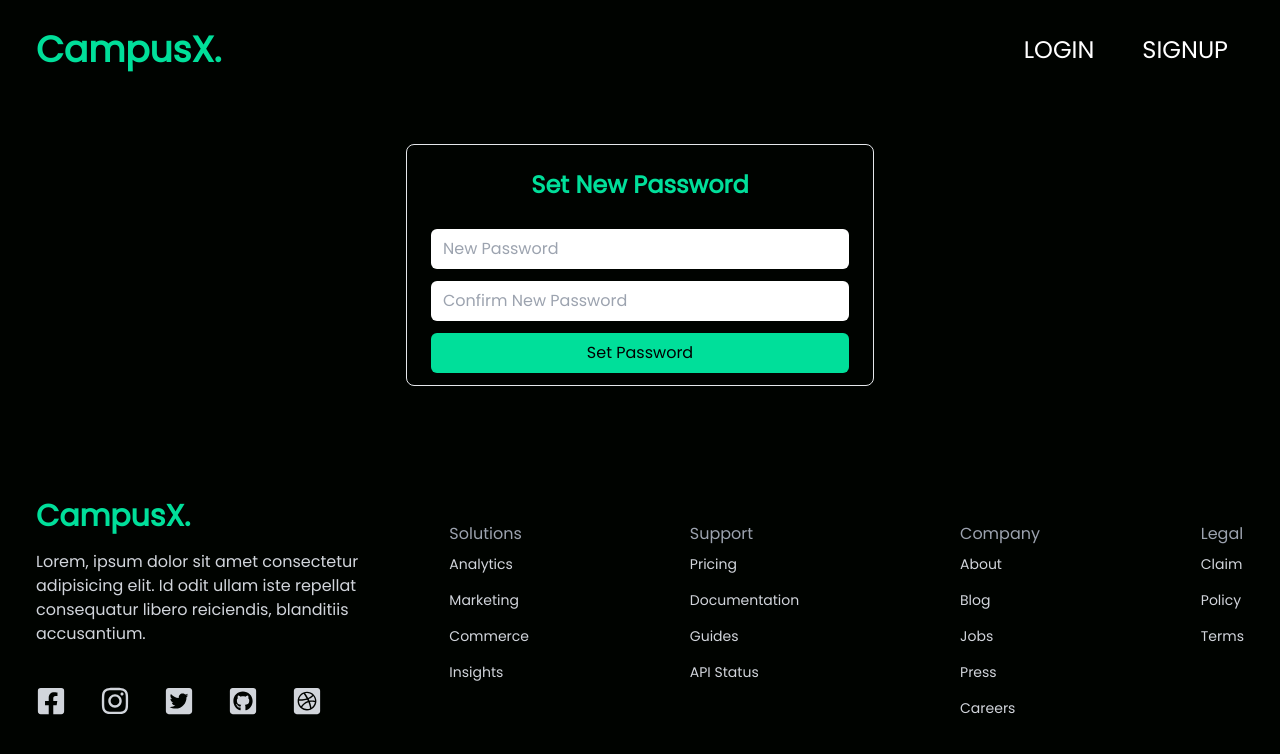
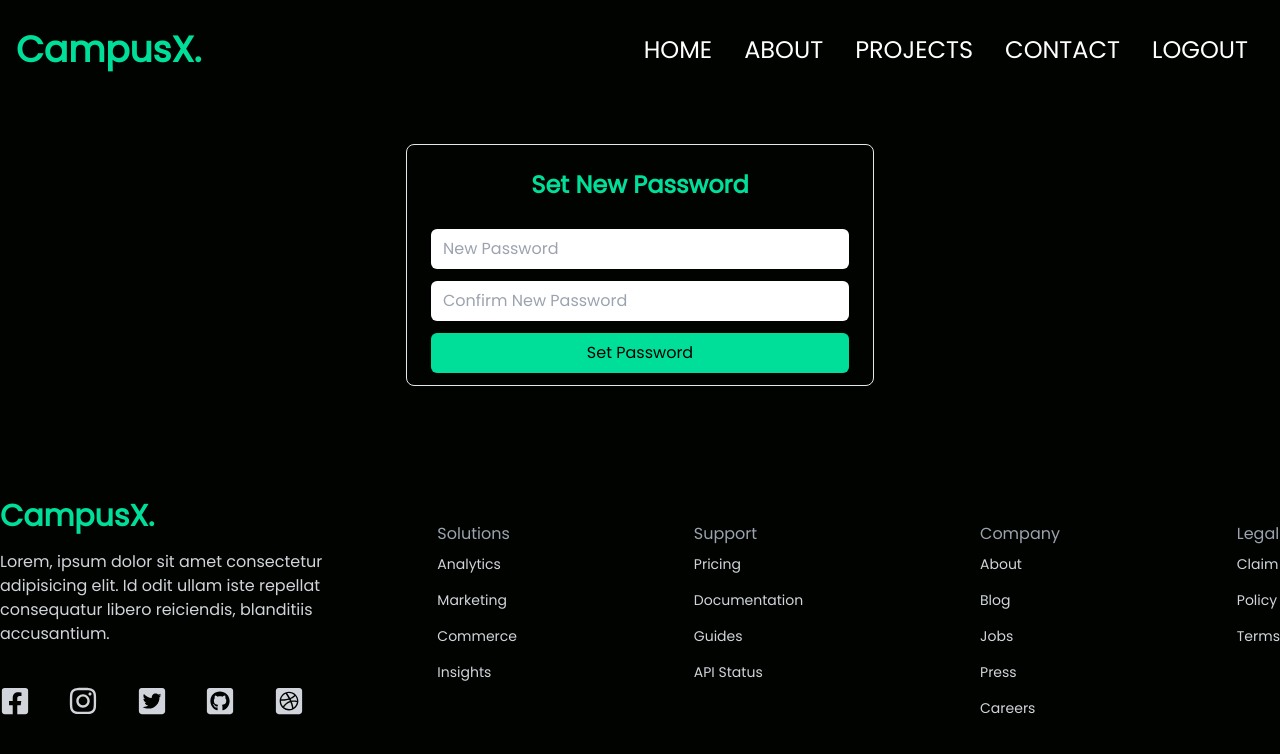
Before and after one commit to Overwatch0812/NASAX, a React (Vite) app in the folder frontend/: page /password/reset/confirm/1/1 in a window 1280 px wide. Shown: the top 754 px of the page. Built offline with nearby package versions, Linux system fonts and the light colour scheme.

Commit message:
Navbar and Footer Refactored

```diff
--- a/frontend/package.json
+++ b/frontend/package.json
@@ -16,6 +16,7 @@
     "react-admin": "^4.14.3",
     "react-dom": "^18.2.0",
     "react-icons": "^4.11.0",
+    "react-multi-carousel": "^2.8.4",
     "react-redux": "^8.1.2",
     "react-router-dom": "^6.16.0",
     "react-select": "^5.7.5",
--- a/frontend/src/components/FeedCard.jsx
+++ b/frontend/src/components/FeedCard.jsx
@@ -5,6 +5,7 @@ export default function FeedCard(props) {
 	return (
 		<div className=" flex flex-col h-[350px] overflow-scroll no-scroll">
 			<img src={props.thumbnail} alt="" className="rounded-t-md" />
+			<div>
 				<div className="flex flex-col gap-3">
 					<div>
 						<p>{props.author}</p>
@@ -16,5 +17,6 @@ export default function FeedCard(props) {
 				<h3>{props.title}</h3>
 				<h4>{props.description}</h4>
 			</div>
+		</div>
 	);
 }
--- a/frontend/src/components/FeedPage.jsx
+++ b/frontend/src/components/FeedPage.jsx
@@ -24,7 +24,9 @@ export default function FeedPage() {
 	// }, [user, isSuccess]);
 
 	async function getCardData() {
-		const res = await fetch("https://campusx-api.vercel.app/api/");
+		const res = await fetch(
+			"https://manage-kxtdoqvh3-overwatch0812.vercel.app/api/"
+		);
 		const data = await res.json();
 		console.log(data);
 		setCardData(data);
@@ -36,10 +38,10 @@ export default function FeedPage() {
 	return !cardData ? (
 		<h1 className="text-[#00df9a]">Data is Being Fetched</h1>
 	) : (
-		<div className="max-w-[1200px]  mx-3 lg:mx-auto  flex flex-col text-white">
+		<div className="px-4 mx-3 lg:mx-auto flex flex-col text-white">
 			<Search />
 			<div
-				className="my-12 grid grid-cols-1 md:grid-cols-2 lg:grid-cols-3 xl:grid-cols-4 gap-6 md:gap-6 lg:gap-7 xl:gap-8
+				className="my-12 grid grid-cols-1 md:grid-cols-2 lg:grid-cols-3 xl:grid-cols-5 gap-6 md:gap-6 lg:gap-7 xl:gap-8
 			"
 			>
 				{cardData.map((project) => {
--- a/frontend/src/components/Footer.jsx
+++ b/frontend/src/components/Footer.jsx
@@ -1,3 +1,4 @@
+import { useState } from "react";
 import {
 	FaDribbbleSquare,
 	FaFacebookSquare,
@@ -5,9 +6,20 @@ import {
 	FaInstagram,
 	FaTwitterSquare,
 } from "react-icons/fa";
+import { useSelector, useDispatch } from "react-redux";
+
 const Footer = () => {
+	// const { user, isUserLoaded } = useSelector((state) => state.auth);
+	const [user, setUser] = useState(true);
+
 	return (
-		<div className="max-w-[1240px] mx-auto py-16 px-4 grid lg:grid-cols-3 gap-8 text-gray-300">
+		<div
+			className={
+				user
+					? "max-w-[1540px] mx-auto py-16 grid lg:grid-cols-3 gap-8 text-gray-300"
+					: "max-w-[1240px] mx-auto py-16 px-4 grid lg:grid-cols-3 gap-8 text-gray-300"
+			}
+		>
 			<div>
 				<h1 className="w-full text-3xl font-bold text-[#00df9a]">
 					CampusX.
--- a/frontend/src/components/Navbar.jsx
+++ b/frontend/src/components/Navbar.jsx
@@ -13,7 +13,8 @@ const Navbar = () => {
 	const dispatch = useDispatch();
 	const navigate = useNavigate();
 
-  const { user, isUserLoaded } = useSelector((state) => state.auth);
+	// const { user, isUserLoaded } = useSelector((state) => state.auth);
+	const [user, setUser] = useState(true);
 	console.log(user);
 	const handleLogout = () => {
 		dispatch(logout());
@@ -22,7 +23,14 @@ const Navbar = () => {
 	};
 
 	return (
-    <div className="flex justify-between items-center h-24 max-w-[1240px] mx-auto px-4 pt-1 text-white bg-black1">
+		<>
+			<div
+				className={
+					user
+						? "flex justify-between items-center h-24 mx-auto px-4 pt-1 text-white bg-black1"
+						: "flex justify-between items-center h-24 max-w-[1240px] mx-auto px-4 pt-1 text-white bg-black1"
+				}
+			>
 				<h1 className="w-full text-4xl font-bold text-[#00df9a]">
 					<Link to="/">CampusX.</Link>
 				</h1>
@@ -36,7 +44,15 @@ const Navbar = () => {
 								<Link to="/feed">About</Link>
 							</li>
 							<li className="p-4 md:text-2xl">
-              <Link to={"/recommend/" + user.id + "/" + user.domain + "/"}>
+								<Link
+									to={
+										"/recommend/" +
+										user.id +
+										"/" +
+										user.domain +
+										"/"
+									}
+								>
 									Projects
 								</Link>
 							</li>
@@ -61,7 +77,10 @@ const Navbar = () => {
 				</ul>
 				<div className="block md:hidden">
 					{nav ? (
-          <AiOutlineClose size={20} onClick={() => setNav(false)} />
+						<AiOutlineClose
+							size={20}
+							onClick={() => setNav(false)}
+						/>
 					) : (
 						<AiOutlineMenu size={20} onClick={() => setNav(true)} />
 					)}
@@ -107,6 +126,7 @@ const Navbar = () => {
 					</ul>
 				)}
 			</div>
+		</>
 	);
 };
 
--- a/frontend/src/components/ProjectDetail.jsx
+++ b/frontend/src/components/ProjectDetail.jsx
@@ -19,7 +19,9 @@ const ProjectDetail = () => {
 	// }, []);
 
 	async function getProjectById() {
-		const res = await fetch(`https://campusx-api.vercel.app/api/${id}/`);
+		const res = await fetch(
+			`https://manage-kxtdoqvh3-overwatch0812.vercel.app/api/${id}/`
+		);
 		const data = await res.json();
 		console.log(data);
 		setProjectDetail(data);
--- a/frontend/src/components/Search.jsx
+++ b/frontend/src/components/Search.jsx
@@ -2,9 +2,9 @@ import { LuFolderSearch } from "react-icons/lu";
 import Select from "react-select";
 export default function Search() {
 	return (
-		<div className="max-w-[1200px] w-full flex justify-between md:justify-evenly md:gap-[10rem] items-center my-3">
+		<div className="px-4 w-full flex justify-between md:justify-evenly md:gap-[10rem] items-center my-3">
 			<div className="">
-				<h3 className=" my-2 text-2xl font-semibold">Feed</h3>
+				<h3 className=" my-2 text-2xl font-semibold">Feedpage</h3>
 			</div>
 			<div className="bg-cardGrey flex gap-3 px-2 rounded-md md:w-1/3 md:justify-between">
 				<input
--- a/frontend/src/index.css
+++ b/frontend/src/index.css
@@ -16,4 +16,17 @@
     .no-scroll::-webkit-scrollbar {
         display: none;
       }
+
+    .text-content
+    {
+        position: absolute;
+        z-index: 10;
+        bottom: -100%;
+        background-color: #ffffffc0;
+    }
+
+    .card:hover .text-content
+    {
+        bottom: 0;
+    }
 }
```
Also changed, not shown: 1 other file (tests, documents, lock files or other folders). Lines whose indentation alone changed are shown as unchanged.
